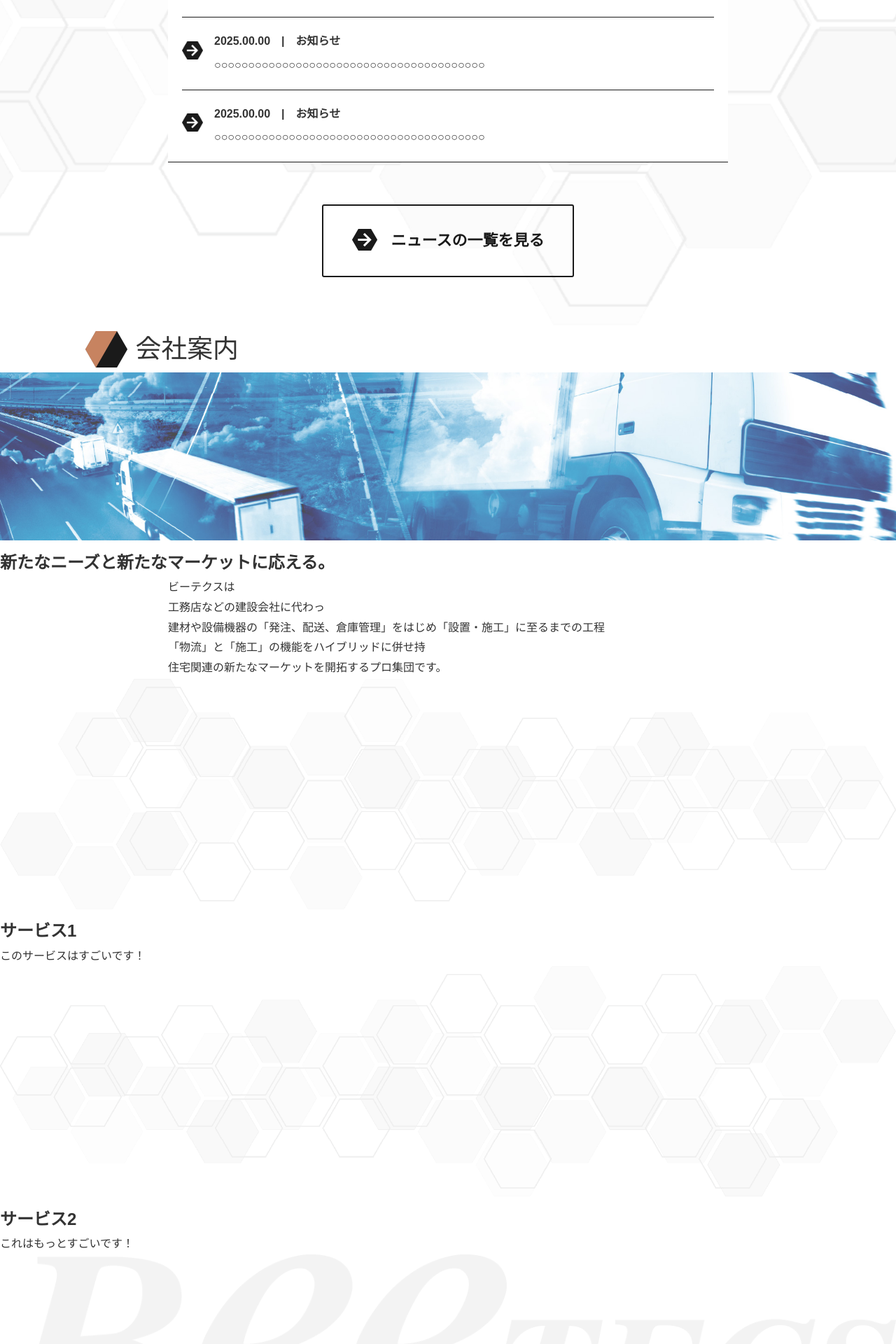
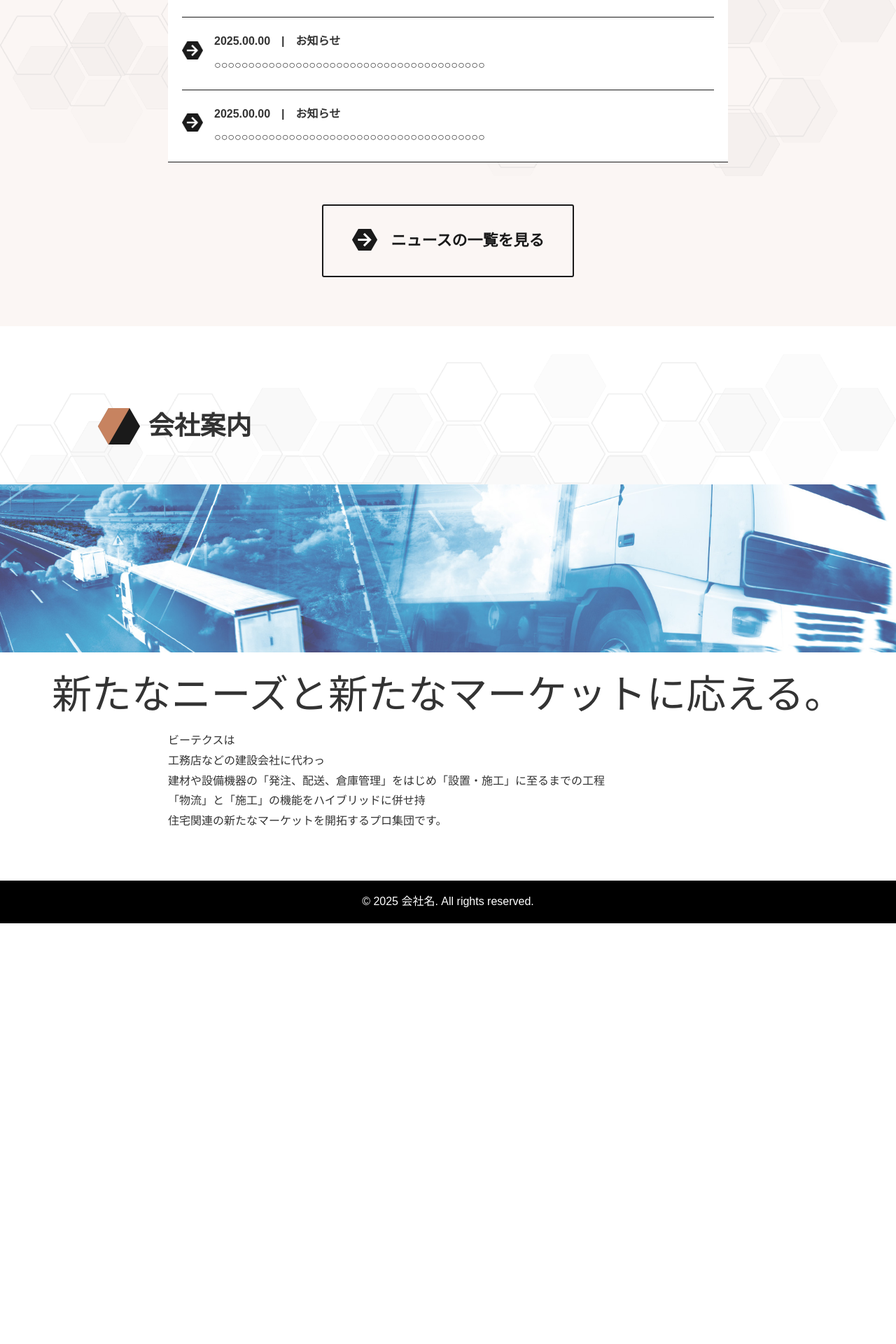
Before and after one commit to masa3811/beetecs2025, a PHP site: page / in a window 1280 px wide. Shown: the part 1170-3090 px from the top of the page at 70% size. After the commit the page ends 2489 px from the top, so only its background shows below. Run offline with PHP 8.4, Linux system fonts and the light colour scheme.

Commit message:
テーブル移動

```diff
--- a/assets/css/config.css
+++ b/assets/css/config.css
@@ -38,70 +38,57 @@ button {
   padding: 0;
   margin: 0;
 }
-.inner {
-  width: 90%;
-  max-width: 1000px;
-  width: 100%;
-  margin: 0 auto;
-}
+
 .inner-200 {
-  width: 90%;
-  max-width: 200px;
+  width: min(90%, 200px);
   width: 100%;
   margin: 0 auto;
 }
 .inner-300 {
-  width: 90%;
-  max-width: 300px;
+  width: min(90%, 300px);
   width: 100%;
   margin: 0 auto;
 }
 .inner-400 {
-  width: 90%;
-  max-width: 400px;
+  width: min(90%, 400px);
   width: 100%;
   margin: 0 auto;
 }
 .inner-500 {
-  width: 90%;
-  max-width: 500px;
+  width: min(90%, 500px);
   width: 100%;
   margin: 0 auto;
 }
 .inner-600 {
-  width: 90%;
-  max-width: 600px;
+  width: min(90%, 600px);
   margin: 0 auto;
 }
 .inner-700 {
-  width: 90%;
-  max-width: 700px;
+  width: min(90%, 700px);
   margin: 0 auto;
 }
 .inner-800 {
-  width: 90%;
-  max-width: 800px;
+  width: min(90%, 800px);
   margin: 0 auto;
 }
 .inner-900 {
-  width: 90%;
-  max-width: 900px;
+  width: min(90%, 900px);
+  margin: 0 auto;
+}
+.inner-1000 {
+  width: min(90%, 1000px);
   margin: 0 auto;
 }
 .inner-1100 {
-  width: 90%;
-  max-width: 1100px;
-  width: 100%;
+  width: min(90%, 1100px);
   margin: 0 auto;
 }
 .inner-1200 {
-  width: 90%;
-  max-width: 1200px;
+  width: min(90%, 1200px);
   margin: 0 auto;
 }
 .inner-1350 {
-  width: 90%;
-  max-width: 1350px;
+  width: min(90%, 1350px);
   margin: 0 auto;
 }
 .w-100 {
--- a/assets/css/style.css
+++ b/assets/css/style.css
@@ -746,7 +746,7 @@ select {
   margin-left: 10%;
   margin-top: 3.125rem;
 }
-
+/* banner */
 .banner-cnt {
   display: flex;
   margin-top: 3.125rem;
@@ -774,55 +774,15 @@ select {
   padding-right: 0.625rem;
 }
 
-.arrow-cnt p {
-
-}
-
-
-
-table.table {
-  width: 100%;
-  text-align: left;
-  /*border-collapse: separate; */
-  border-spacing: 10px;
-  background-color: #FFF;
-}
-table.table th {
-  padding: 1em 0 1em 4em;
-  border: 1px #727171 dotted;
-  border-width: 1px 0 1px 0;
-  line-height: 180%;
-  text-align: center;
-  text-decoration: none;
-  vertical-align: top;
-  font-size: 16px;
-  font-weight: normal;
-  width: 35%;
-}
-table.table td {
-  padding: 1em 0;
-  border: 1px #727171 dotted;
-  border-width: 1px 0 1px 0;
-  line-height: 180%;
-  text-align: left;
-  text-decoration: none;
-  vertical-align: middle;
-  background-color: #FFF;
-  word-break: break-all;
-  font-size: 16px;
-}
-table.table tr th a {
-  text-decoration: none;
-  color: #888888;
-}
 .news {
 position: relative;
 background-image:url("../img/common/bg_hexagon.png");
 width: 100%;
-background-position: center top;/*  x,y*/
+background-position: center center;/*  x,y*/
 background-repeat: no-repeat;
-background-size: cover;
+background-size: contain;
 aspect-ratio: 1880/484;
+background-color: #fbf6f4;
 margin-top: 2.5rem;
 padding: 4.375rem 0;
 }
@@ -901,3 +861,19 @@ padding: 4.375rem 0;
   font-weight: bold;
   border-bottom: 2px solid #333;
 }
+
+.company {
+  margin-top: 160px;
+  position: relative;
+background-image:url("../img/common/bg_hexagon.png");
+width: 100%;
+background-position: center top;/*  x,y*/
+background-repeat: no-repeat;
+background-size: contain;
+aspect-ratio: 1880/484;
+margin-top: 2.5rem;
+padding: 4.375rem 0;
+}
+.company-cnt {
+  margin-top: 3.125rem;
+}
--- a/index.html
+++ b/index.html
@@ -90,9 +90,9 @@
 
 <!-- ニュース -->
 <section class="news">
-<div class="inner-1200">
+<div class="inner-1000">
   <div class="section-ttl">
-    <p class="fz-40 font-weight-bold">ニュース</p>
+    <p class="fz-40 font-wb">ニュース</p>
   </div>
 </div>
  <div class="news-wrap inner-800">
@@ -203,15 +203,13 @@
     </div>
 </section>
 <section class="company">
-  <div class="inner-1200">
-    <div class="inner-1200">
+    <div class="inner-1000">
       <div class="section-ttl">
-        <p class="fz-40 font-weight-bold">会社案内</p>
+        <p class="fz-40 font-wb">会社案内</p>
       </div>
     </div>
-  </div>
-  <img src="assets/img/common/company_img-pc.jpg" alt="">
-  <h2>新たなニーズと新たなマーケットに応える。</h2>
+   <div class="company-cnt"><img src="assets/img/common/company_img-pc.jpg" alt="">
+<h2 class="txt-center fz-65 font-wn">新たなニーズと新たなマーケットに応える。</h2>
   <div class="inner-800">
     <p>ビーテクスは<br>
       工務店などの建設会社に代わっ<br>
@@ -219,22 +217,9 @@
       「物流」と「施工」の機能をハイブリッドに併せ持<br>
       住宅関連の新たなマーケットを開拓するプロ集団です。</p>
   </div>
+      </div>
 </section>
-<section class="content">
-  <div class="card"> <img src="assets/img/common/bg_hexagon-roll.png" alt="サービス1">
-    <h2>サービス1</h2>
-    <p>このサービスはすごいです！</p>
-  </div>
-  <div class="card"> <img src="assets/img/common/bg_hexagon.png" alt="サービス2">
-    <h2>サービス2</h2>
-    <p>これはもっとすごいです！</p>
-  </div>
-  <div class="card"> <img src="assets/img/common/bg_beetecs.png" alt="サービス3">
-    <h2>サービス3</h2>
-    <p>これも素晴らしいです！</p>
-  </div>
-  </div>
-</section>
+
 
 <!-- フッター -->
 <footer class="footer">
```
Also changed, not shown: other parts of assets/css/config.css (+35 -0 lines).
